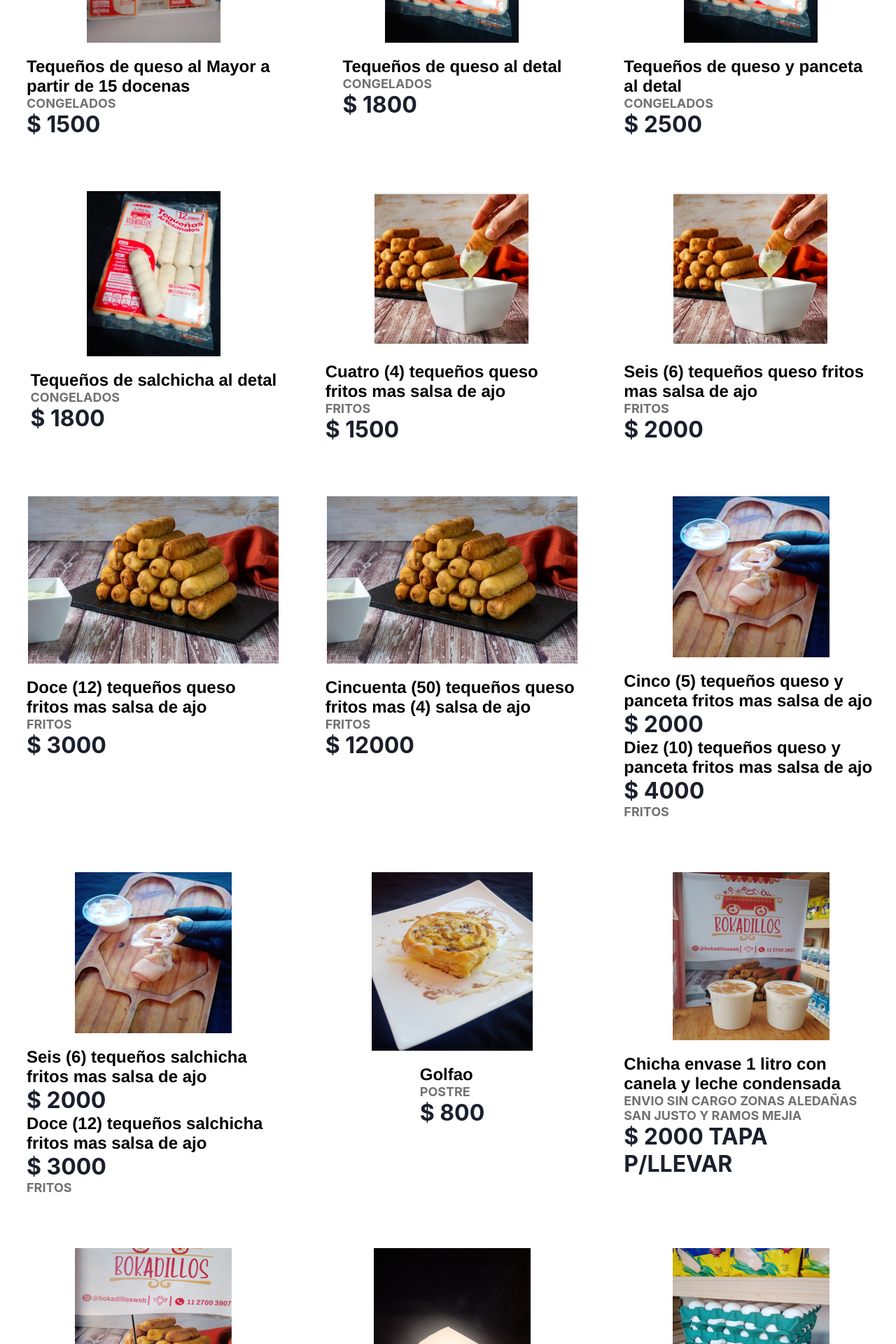
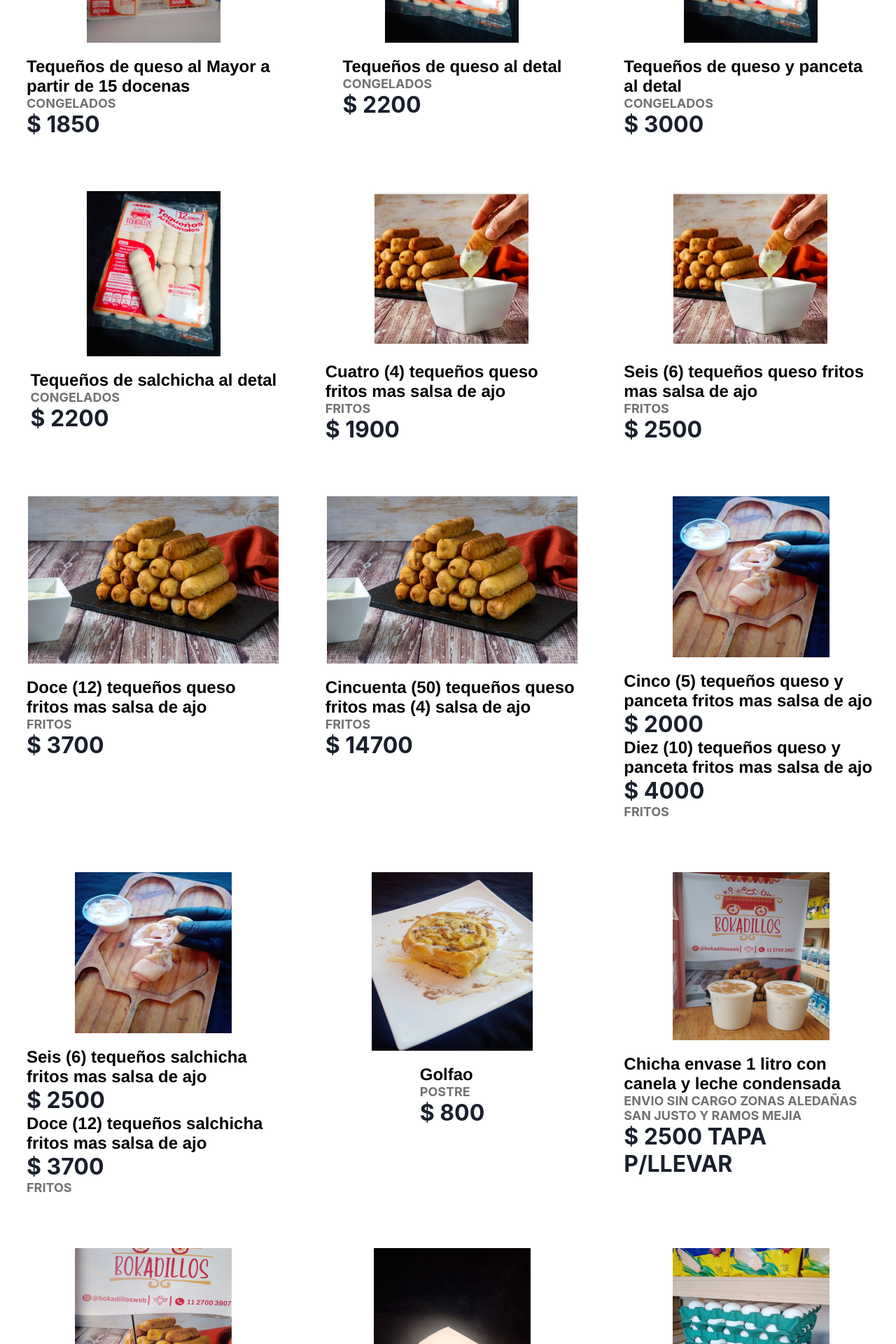
Before and after one commit to elifred2022/productosBokadillos, a React (Create React App) app: page / in a window 1280 px wide. Shown: the part 460-2380 px from the top of the page at 70% size. Built offline with nearby package versions, Linux system fonts and the light colour scheme.

Commit message:
update precios 20-12-23

```diff
--- a/src/components/contactos/WhatsApp.js
+++ b/src/components/contactos/WhatsApp.js
@@ -6,23 +6,8 @@ export const WhatsAppButton = () => {
   return (
     <div>
       <a
-        href="https://wa.me/+5491127003907?text=Hola buen día para todos,
-        recuerda que atendemos en nuestro local AV ARIETA 2688 LOCAL 9 SAN JUSTO Lun a Vie De 14 a 19hrs.
-
-        Hcemos pasapalos picadas para eventos fines de semana
-
-        Tenemos las zonas de deliverys, zona oeste; Ramos Mejia, San Justo, Haedo, Moron y Castelar.
-
-        pedidos al mayor sin costo, a todas las zonas CABA y GBA
-
-        Realiza tu pedido.
-
-        Formas de pago
-        Efectivo,
-        transferencia al alias: boka23,
-        Todo pago electrónico sera aceptado una vez verificado su efectividad en cuenta.
-
-        Estamos para servirte🤗"
+        href="https://wa.me/+5491137728964?text=Hola buen día,
+        🤗"
         target="_blank"
       >
         <FloatingWhatsApp />
--- a/src/components/productos/ProductosItem.js
+++ b/src/components/productos/ProductosItem.js
@@ -31,7 +31,7 @@ export const ProductoItem = ({ id, title, price, image, category }) => {
         <div className="producto__footer">
           <h1>Tequeños de queso al Mayor a partir de 15 docenas</h1>
           <p>Congelados</p>
-          <p className="price">$ 1500</p>
+          <p className="price">$ 1850</p>
         </div>
       </div>
 
@@ -44,7 +44,7 @@ export const ProductoItem = ({ id, title, price, image, category }) => {
         <div className="producto__footer">
           <h1>Tequeños de queso al detal</h1>
           <p>Congelados</p>
-          <p className="price">$ 1800</p>
+          <p className="price">$ 2200</p>
         </div>
       </div>
 
@@ -57,7 +57,7 @@ export const ProductoItem = ({ id, title, price, image, category }) => {
         <div className="producto__footer">
           <h1>Tequeños de queso y panceta al detal</h1>
           <p>Congelados</p>
-          <p className="price">$ 2500</p>
+          <p className="price">$ 3000</p>
         </div>
       </div>
 
@@ -70,7 +70,7 @@ export const ProductoItem = ({ id, title, price, image, category }) => {
         <div className="producto__footer">
           <h1>Tequeños de salchicha al detal</h1>
           <p>Congelados</p>
-          <p className="price">$ 1800</p>
+          <p className="price">$ 2200</p>
         </div>
       </div>
 
@@ -83,7 +83,7 @@ export const ProductoItem = ({ id, title, price, image, category }) => {
         <div className="producto__footer">
           <h1>Cuatro (4) tequeños queso fritos mas salsa de ajo</h1>
           <p>Fritos</p>
-          <p className="price">$ 1500</p>
+          <p className="price">$ 1900</p>
         </div>
       </div>
 
@@ -96,7 +96,7 @@ export const ProductoItem = ({ id, title, price, image, category }) => {
         <div className="producto__footer">
           <h1>Seis (6) tequeños queso fritos mas salsa de ajo</h1>
           <p>Fritos</p>
-          <p className="price">$ 2000</p>
+          <p className="price">$ 2500</p>
         </div>
       </div>
 
@@ -109,7 +109,7 @@ export const ProductoItem = ({ id, title, price, image, category }) => {
         <div className="producto__footer">
           <h1>Doce (12) tequeños queso fritos mas salsa de ajo</h1>
           <p>Fritos</p>
-          <p className="price">$ 3000</p>
+          <p className="price">$ 3700</p>
         </div>
       </div>
 
@@ -122,7 +122,7 @@ export const ProductoItem = ({ id, title, price, image, category }) => {
         <div className="producto__footer">
           <h1>Cincuenta (50) tequeños queso fritos mas (4) salsa de ajo</h1>
           <p>Fritos</p>
-          <p className="price">$ 12000</p>
+          <p className="price">$ 14700</p>
         </div>
       </div>
 
@@ -149,9 +149,9 @@ export const ProductoItem = ({ id, title, price, image, category }) => {
         </>
         <div className="producto__footer">
           <h1>Seis (6) tequeños salchicha fritos mas salsa de ajo</h1>
-          <p className="price">$ 2000</p>
+          <p className="price">$ 2500</p>
           <h1>Doce (12) tequeños salchicha fritos mas salsa de ajo</h1>
-          <p className="price">$ 3000</p>
+          <p className="price">$ 3700</p>
           <p>Fritos</p>
         </div>
       </div>
@@ -178,7 +178,7 @@ export const ProductoItem = ({ id, title, price, image, category }) => {
         <div className="producto__footer">
           <h1>Chicha envase 1 litro con canela y leche condensada</h1>
           <p>envio sin cargo zonas aledañas San Justo y Ramos Mejia</p>
-          <p className="price">$ 2000 tapa p/llevar</p>
+          <p className="price">$ 2500 tapa p/llevar</p>
         </div>
       </div>
 
@@ -205,7 +205,7 @@ export const ProductoItem = ({ id, title, price, image, category }) => {
         <div className="producto__footer">
           <h1>Queso llanero semi duro</h1>
           <p>Alimentos</p>
-          <p className="price">$ 3000 x kg</p>
+          <p className="price">$ 3700 x kg</p>
         </div>
       </div>
 
@@ -270,7 +270,7 @@ export const ProductoItem = ({ id, title, price, image, category }) => {
         <div className="producto__footer">
           <h1>Cocacola sabor original 354 ml</h1>
           <p>Bebidas</p>
-          <p className="price">$ 600</p>
+          <p className="price">$ 800</p>
         </div>
       </div>
 
```
